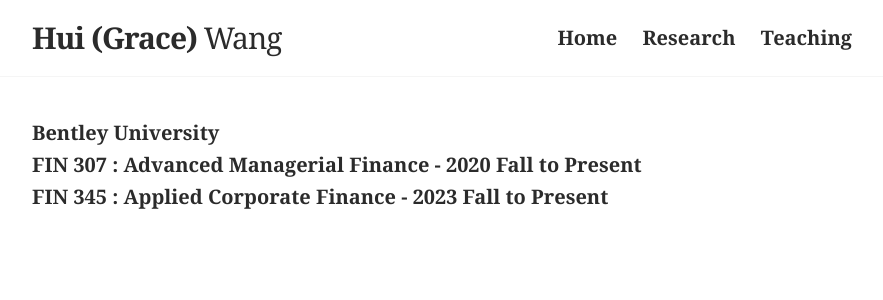
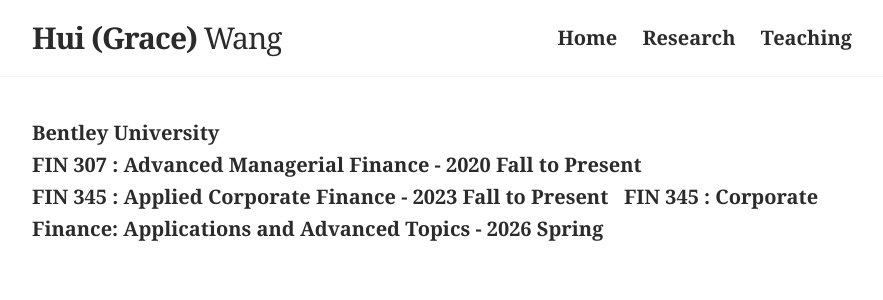
Before and after one commit to huigracewang/homepage, a Jekyll site: the page built from teaching.md, in a window 1280 px wide. Shown: the top 300 px of the page, without its empty margins (198-1081 px from the left). Built offline with Jekyll 4.4.1, drawn with Linux system fonts in a browser that asks for light colours.

Commit message:
Add new course FIN 345 for Spring 2026

```diff
--- a/teaching.md
+++ b/teaching.md
@@ -7,3 +7,4 @@ slug: /T
 <span style="color:#2b2b2b"><strong>Bentley University</strong></span><br>
 <span style="color:#2b2b2b"><strong>FIN 307 &#58; Advanced Managerial Finance - 2020 Fall to Present&nbsp;</strong></span><br>
 <span style="color:#2b2b2b"><strong>FIN 345 &#58; Applied Corporate Finance - 2023 Fall to Present &nbsp;</strong></span>
+<span style="color:#2b2b2b"><strong>FIN 345 &#58; Corporate Finance: Applications and Advanced Topics  - 2026 Spring  &nbsp;</strong></span>
```
